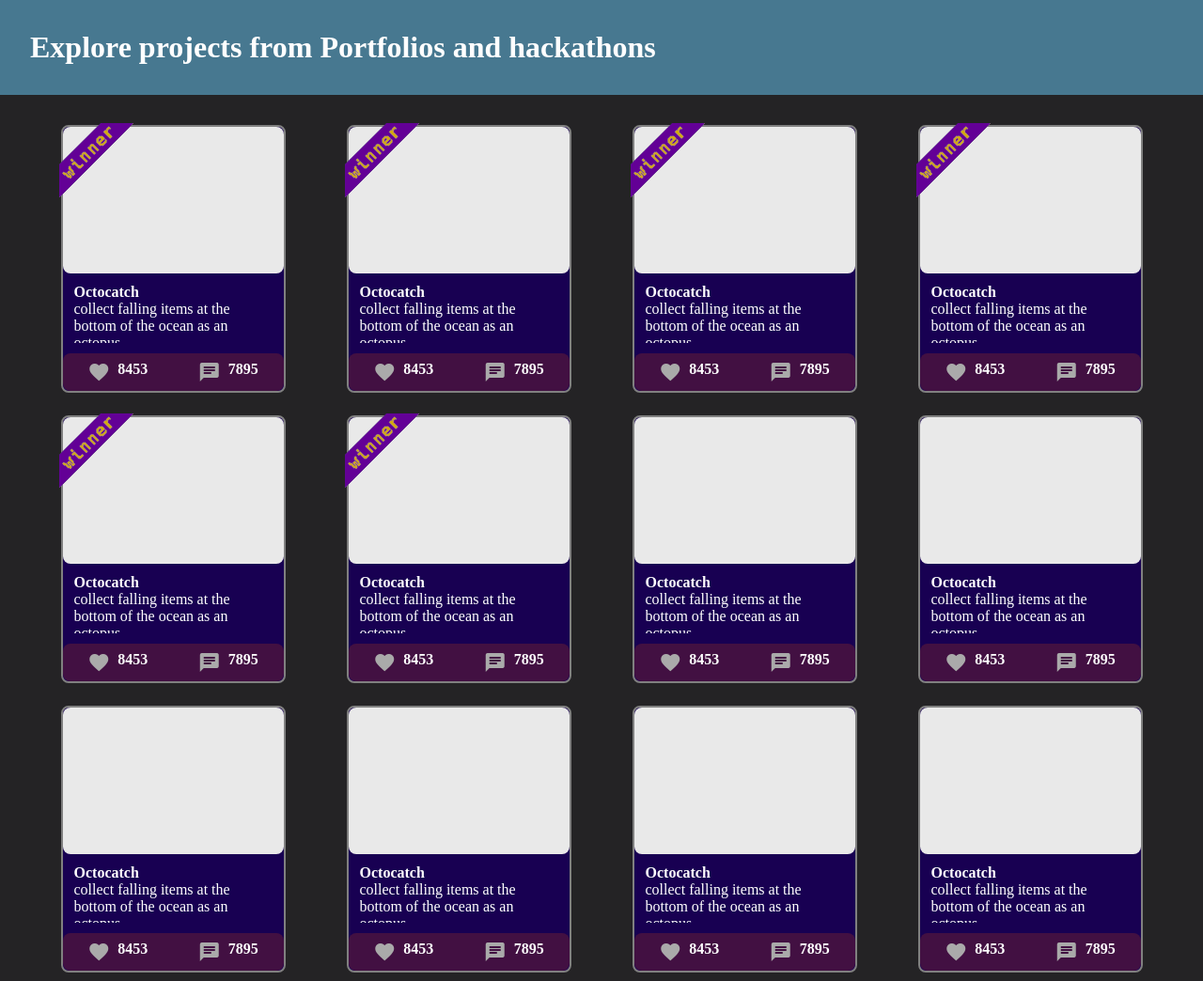
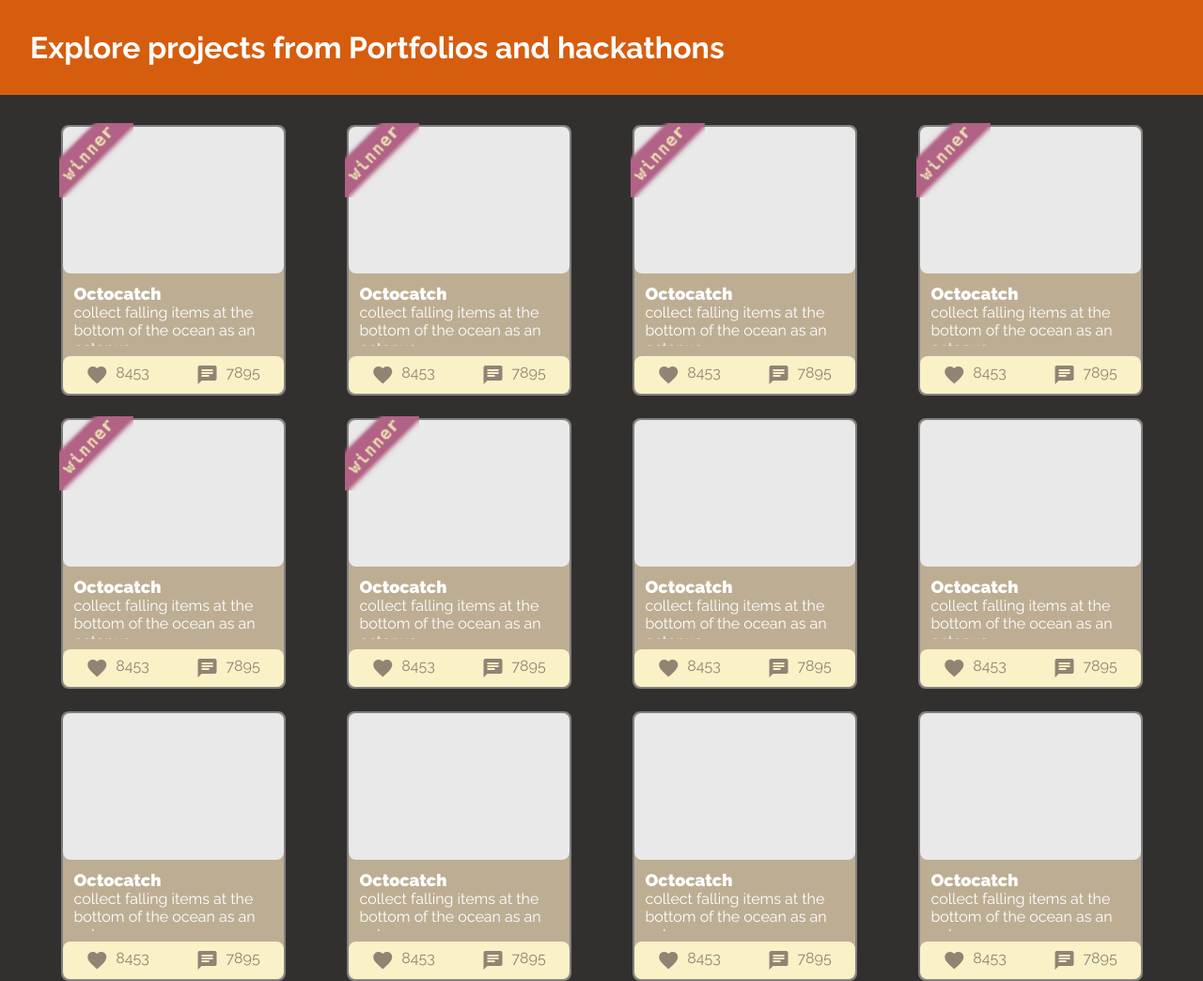
Before and after one commit to deepsea-dev/postdev, a Flask app: page / in a window 1280 px wide. Shown: the part 52-1096 px from the top of the page at 94% size. Run offline with Flask 2, Linux system fonts and the light colour scheme.

Commit message:
change colours

```diff
--- a/site/static/styles.css
+++ b/site/static/styles.css
@@ -1,7 +1,8 @@
 body {
   margin: 0;
-  background-color: #242325;
+  background-color: #32302f;
   color: white;
+  font-family: 'Raleway', sans-serif;
 }
 
 nav {
@@ -17,7 +18,7 @@ nav {
 }
 
 .explore {
-  background-color: #477890;
+  background-color: #d65d0e;
   color: white;
   font-size: 32px;
   padding: 32px;
@@ -36,7 +37,7 @@ nav {
 }
 
 .project {
-  background-color: #180052;
+  background-color: #bdae93;
   border: 2px solid gray ;
   width: 235px;
   border-radius: 8px;
@@ -53,7 +54,8 @@ nav {
 }
 
 .project-header {
-  font-weight: 600;
+  font-weight: 800;
+  font-size: large;
 }
 
 .project-tagline {
@@ -65,19 +67,15 @@ nav {
   display: flex;
   justify-content: space-around;
   align-items: center;
-  font-weight: 800;
-  background-color:#421042;
+  background-color:#fbf1c7;
   height: 40px;
   border-radius: 8px;
+  color: #928374;
 }
 
 .project-footer > div {
   display: flex;
   column-gap: 8px;
-}
-
-.icon {
-  color: rgb(170, 170, 170);
 }
 
 .winner-banner {
--- a/site/templates/index.html
+++ b/site/templates/index.html
@@ -3,7 +3,9 @@
   <head>
     <link rel="stylesheet" href="{{ url_for('static', filename='styles.css') }}">
     <link href="https://fonts.googleapis.com/icon?family=Material+Icons" rel="stylesheet">
-
+    <link rel="preconnect" href="https://fonts.googleapis.com">
+    <link rel="preconnect" href="https://fonts.gstatic.com" crossorigin>
+    <link href="https://fonts.googleapis.com/css2?family=Raleway:wght@400;700;900&display=swap" rel="stylesheet">
   </head>
   <body>
     <nav>
```
Also changed, not shown: site/static/winner.png.
